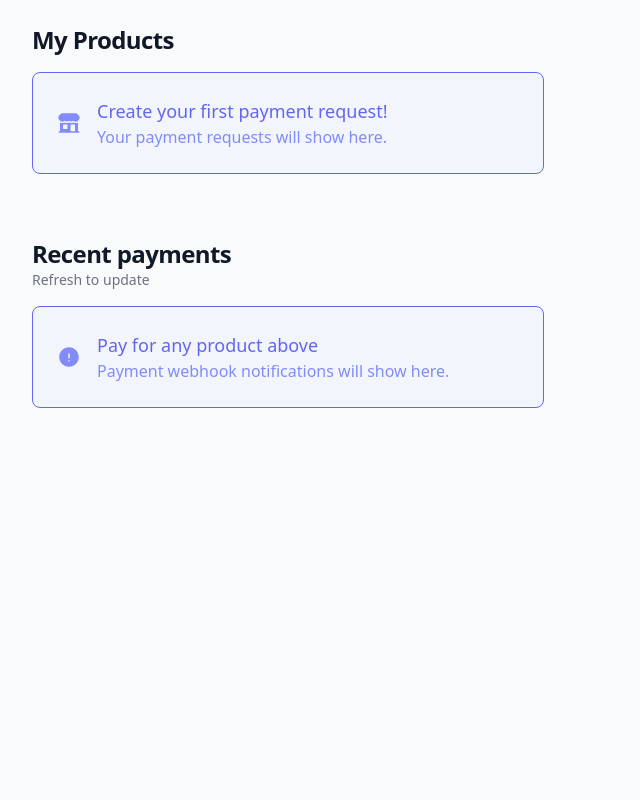
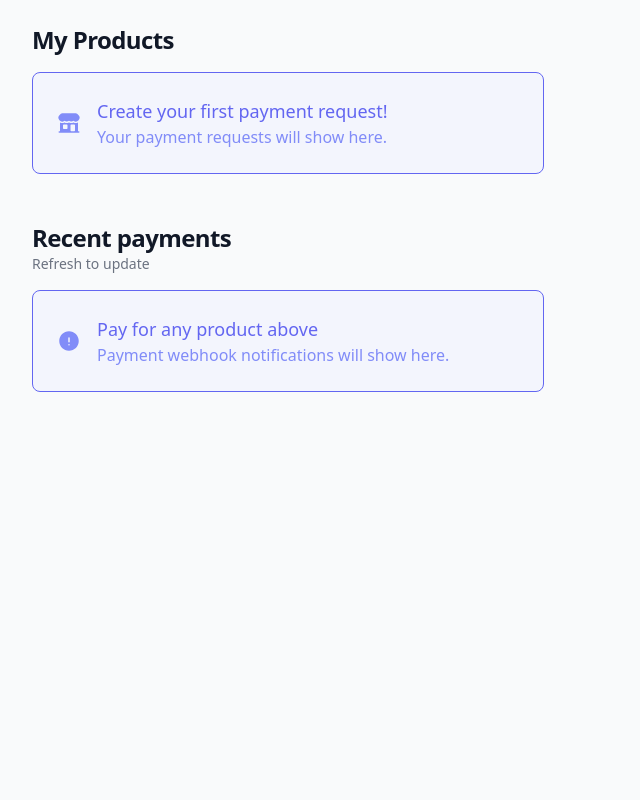
Before and after one commit to HandCash/handcash-pay-demo-flask, a Flask app: page / in a window 1280 px wide. Shown: the whole page, without its empty margins (0-640 px from the left). Run offline with Flask 2, Linux system fonts and the light colour scheme; data that the repository does not hold is empty; some libraries are stand-ins or nearby versions.

Commit message:
Change margin

```diff
--- a/templates/list-products.html
+++ b/templates/list-products.html
@@ -64,7 +64,7 @@
             {% endfor %}
         </div>
 
-        <h2 class="mt-12 text-2xl font-bold tracking-tight text-gray-900">Recent payments</h2>
+        <h2 class="mt-8 text-2xl font-bold tracking-tight text-gray-900">Recent payments</h2>
         <p class="text-sm text-gray-500">Refresh to update</p>
         {% if recentPayments|length > 0 %}
         <div class="mt-4 pb-2 mb-24 bg-white rounded-lg shadow-md border border-gray-500">
```
